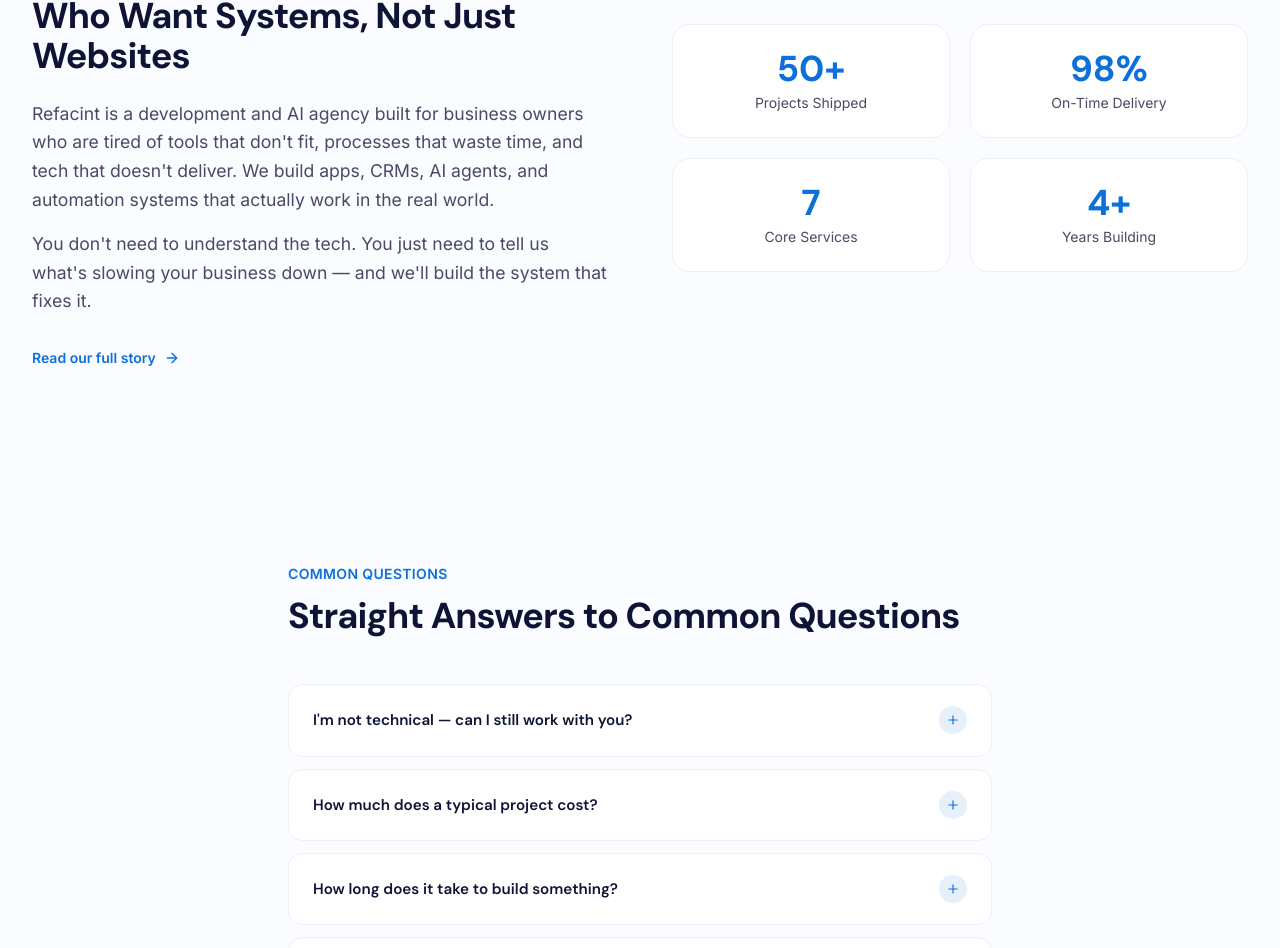
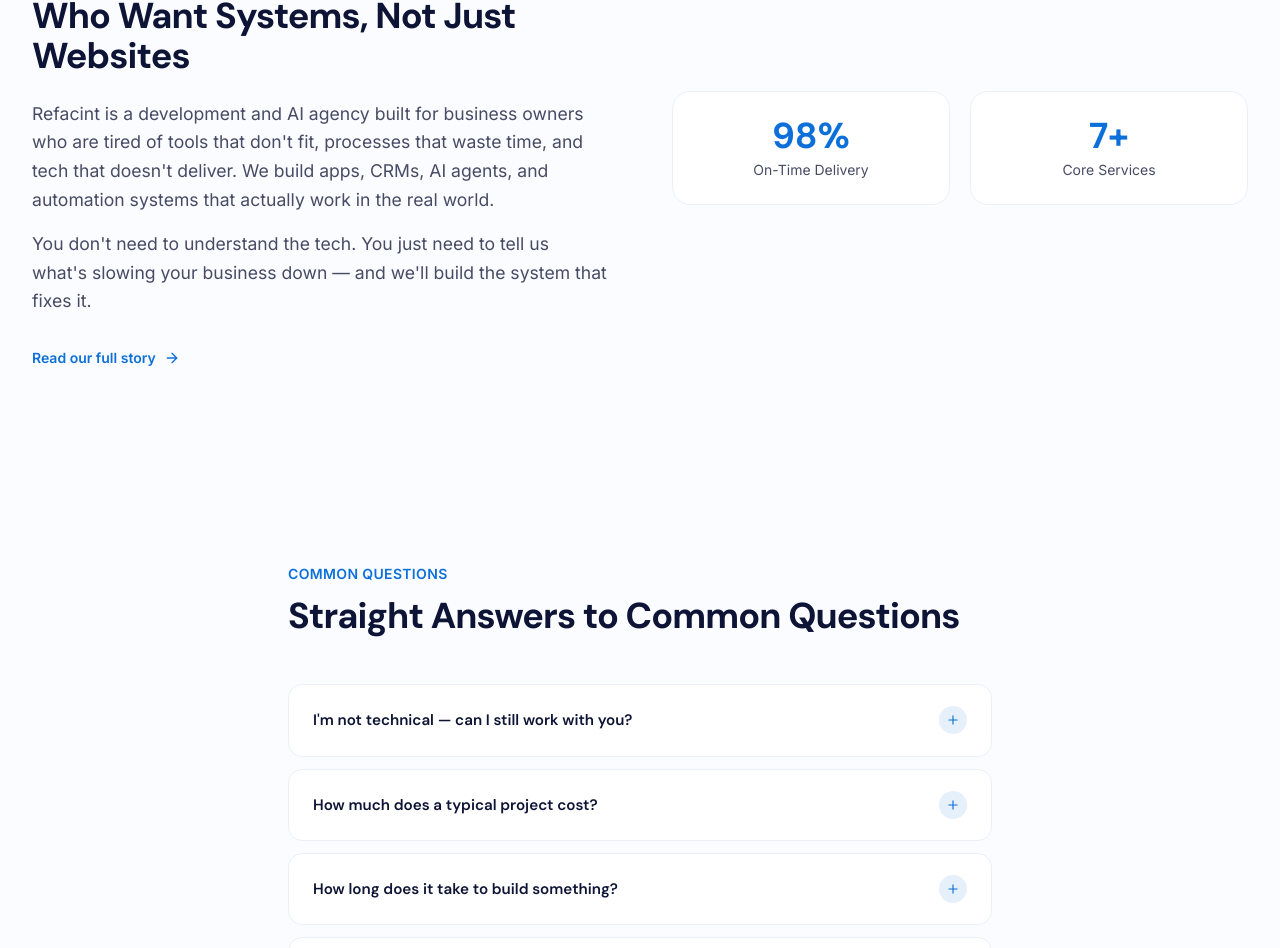
Before and after one commit to refacintdevs/refacint-technologies-website, a Next.js app: page / in a window 1280 px wide. Shown: the part 3996-4944 px from the top of the page. Built offline with nearby package versions, Linux system fonts and the light colour scheme; no server answers; the database is empty.

Commit message:
refactored hero section

```diff
--- a/src/components/sections/about-page.tsx
+++ b/src/components/sections/about-page.tsx
@@ -3,12 +3,12 @@
 import { motion } from "framer-motion";
 import { Target, Eye, Gem, Users } from "lucide-react";
 
-const stats = [
-  // { value: "50+", label: "Projects Shipped" },
-  { value: "7", label: "Core Services" },
-  { value: "98%", label: "On-Time Delivery" },
-  // { value: "4+", label: "Years Building" },
-];
+// const stats = [
+//   // { value: "50+", label: "Projects Shipped" },
+//   // { value: "7+", label: "Core Services" },
+//   // { value: "98%", label: "On-Time Delivery" },
+//   // { value: "4+", label: "Years Building" },
+// ];
 
 const values = [
   {
--- a/src/components/sections/about-preview.tsx
+++ b/src/components/sections/about-preview.tsx
@@ -5,10 +5,9 @@
 import Link from "next/link";
 
 const stats = [
-  { value: "50+", label: "Projects Shipped" },
+  // { value: "50+", label: "Projects Shipped" },
   { value: "98%", label: "On-Time Delivery" },
-  { value: "7", label: "Core Services" },
-  { value: "4+", label: "Years Building" },
+  { value: "7+", label: "Core Services" },
 ];
 
 export function AboutPreview() {
--- a/src/components/sections/faq.tsx
+++ b/src/components/sections/faq.tsx
@@ -13,7 +13,7 @@
   {
     question: "How much does a typical project cost?",
     answer:
-      "It depends on what you need. A simple automation setup might be a few thousand dollars. A full custom CRM or AI agent system could be $10K–$50K+. We give you a fixed price upfront after our discovery call — no hourly billing surprises and no scope creep unless you ask for changes.",
+      " It depends on what you need. A simple automation or small tool will cost a lot less than a full custom CRM or AI agent system. After our first call, we send you a clear proposal with a fixed price — no hourly billing, no hidden fees, and no scope creep unless you ask for changes. We work with clients on flexible payment terms, and every quote is tailored to the scope and value of your project.",
   },
   {
     question: "How long does it take to build something?",
@@ -21,12 +21,13 @@
       "Most projects take 4–12 weeks depending on complexity. A workflow automation or content tool can be done in 4–6 weeks. A full app or custom CRM is typically 8–12 weeks. We'll give you a clear timeline before we start, and we have a 98% on-time delivery rate.",
   },
   {
-    question: "What's the difference between you and just using Zapier or HubSpot?",
+    question: "What's the difference between you and just using Zapier or N8N?",
     answer:
       "Off-the-shelf tools are great until they aren't. When you need logic that doesn't fit their templates, data that doesn't match their fields, or workflows that cross multiple platforms — that's where we come in. We build custom systems that do exactly what you need, with no workarounds or duct tape.",
   },
   {
-    question: "Do you build AI agents that actually work, or is it just chatbots?",
+    question:
+      "Do you build AI agents that actually work, or is it just chatbots?",
     answer:
       "We build agents that do real work — not just answer FAQs. Our agents qualify leads, process documents, extract data, route tasks, and integrate with your existing tools. If it can be described as a repeatable process, we can probably build an agent that handles it.",
   },
@@ -45,8 +46,7 @@
 export function FAQ() {
   const [openIndex, setOpenIndex] = useState<number | null>(null);
 
-  const toggle = (i: number) =>
-    setOpenIndex(openIndex === i ? null : i);
+  const toggle = (i: number) => setOpenIndex(openIndex === i ? null : i);
 
   return (
     <section className="relative py-24 overflow-hidden">
```
